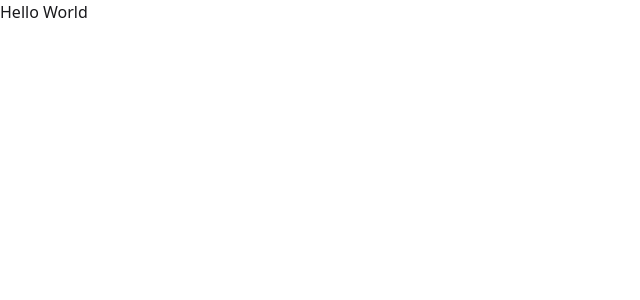
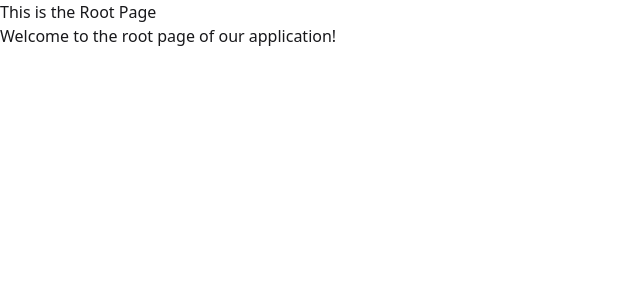
Before and after one commit to siam-sk/a10-freelance-marketplace-client, a React (Vite) app: page / in a window 1280 px wide. Shown: the top 300 px of the page, without its empty margins (0-640 px from the left). Built offline with nearby package versions, Linux system fonts and the light colour scheme.

Commit message:
router setup

```diff
--- /dev/null
+++ b/src/pages/ErrorPage.jsx
@@ -0,0 +1,11 @@
+import React from 'react';
+
+const ErrorPage = () => {
+    return (
+        <div>
+            Error Page
+        </div>
+    );
+};
+
+export default ErrorPage;
--- /dev/null
+++ b/src/pages/Home.jsx
@@ -0,0 +1,12 @@
+import React from 'react';
+
+const Home = () => {
+    return (
+        <div>
+            This is the Home Page
+            <p>Welcome to the home page of our application!</p>
+        </div>
+    );
+};
+
+export default Home;
--- /dev/null
+++ b/src/pages/Root.jsx
@@ -0,0 +1,12 @@
+import React from 'react';
+
+const Root = () => {
+    return (
+        <div>
+            This is the Root Page
+            <p>Welcome to the root page of our application!</p>
+        </div>
+    );
+};
+
+export default Root;
--- a/src/routes/routes.jsx
+++ b/src/routes/routes.jsx
@@ -1,9 +1,18 @@
 import { createBrowserRouter } from "react-router";
+import Home from "../pages/Home";
+import Root from "../pages/Root";
 
 const router = createBrowserRouter([
   {
     path: "/",
-    element: <div>Hello World</div>,
+    Component: Root,
+    children: [
+        {
+            index: true,
+            path: "/",
+            Component: Home,
+        }
+    ]
   },
 ]);
 
```
